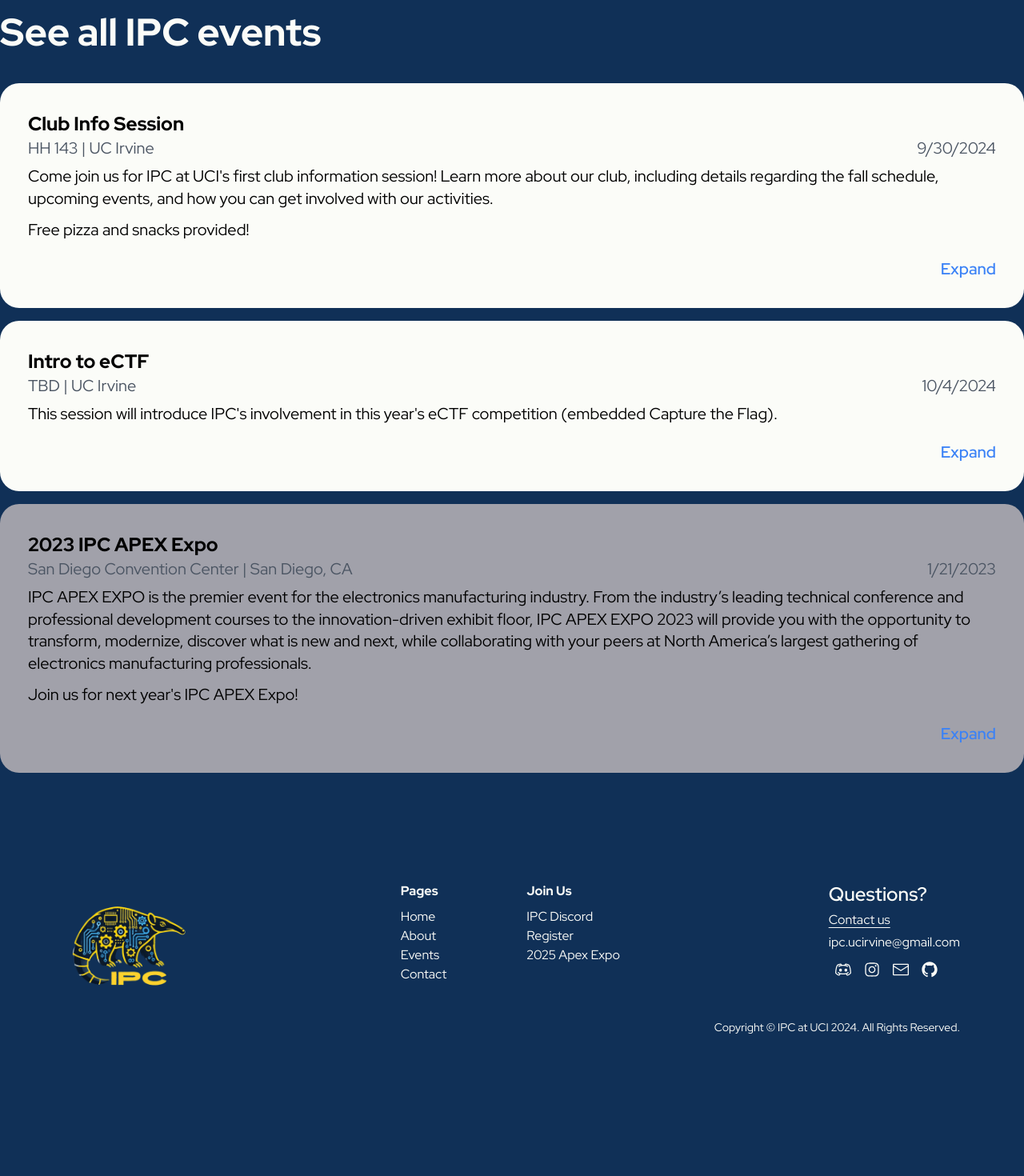
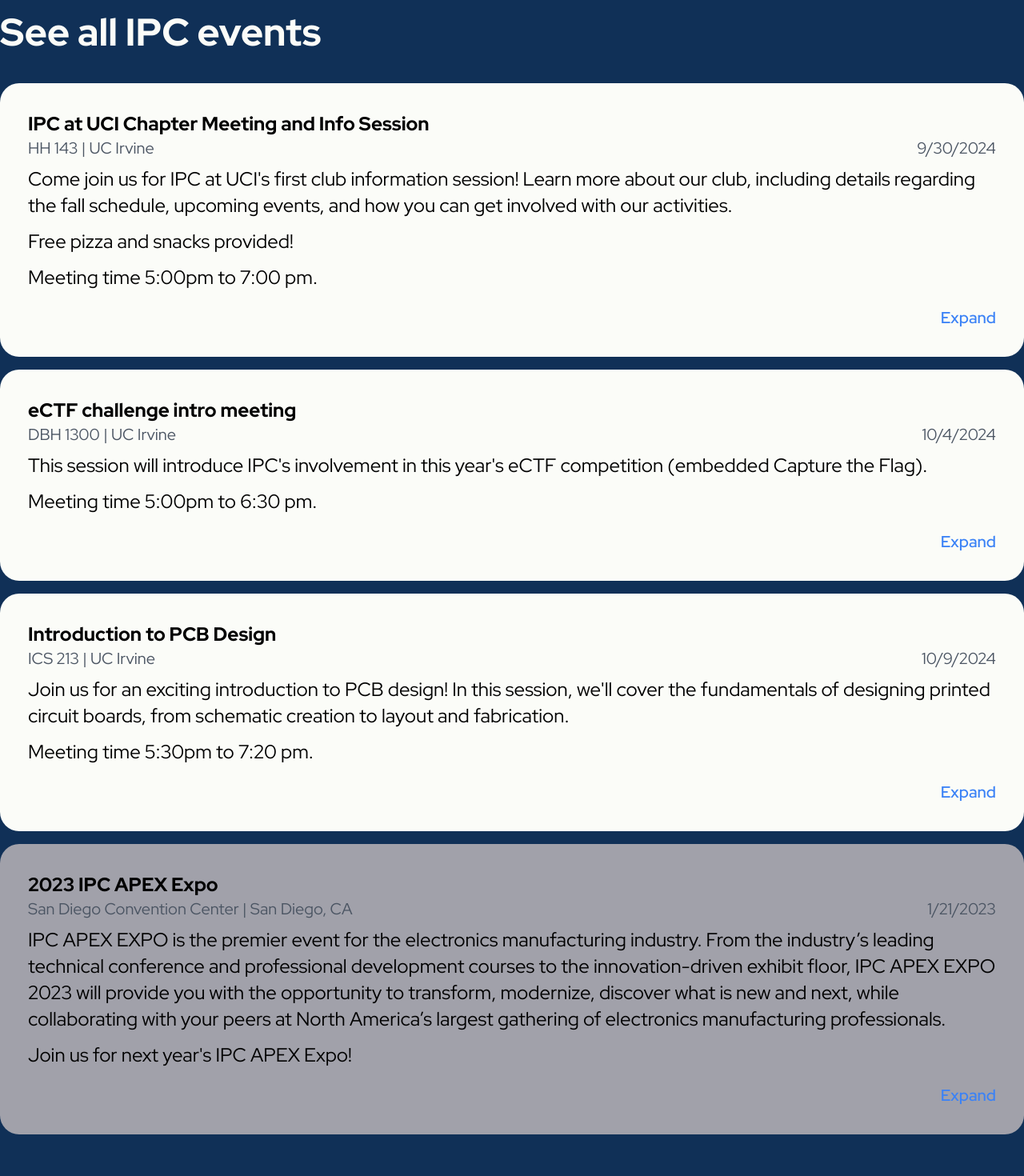
Before and after one commit to IPC-at-UCI/ipc-uci-website, a Next.js app: page /events in a window 1280 px wide. Shown: the part 1140-2610 px from the top of the page at 80% size. Before the commit the page ends 2462 px from the top, so only its background shows below. Built offline with nearby package versions, Linux system fonts and the light colour scheme.

Commit message:
Add final events, add links to contact icons

```diff
--- a/src/app/_data/events.ts
+++ b/src/app/_data/events.ts
@@ -1,9 +1,10 @@
 import { StaticImport } from "next/dist/shared/lib/get-img-props";
 
-import ectfImg from "./event-images/ectf.png"
-import logo from "./event-images/logo.png"
+import ectfImg from "./event-images/ectf.png";
+import logo from "./event-images/logo.png";
 import img3 from "./event-images/img3.jpg";
 import img5 from "./event-images/img3.jpg";
+import pcbImg from "./event-images/pcb.jpeg";
 
 export interface EventObject {
   id: string;
@@ -16,39 +17,52 @@
 }
 
 export const EVENT_DATA: EventObject[] = [
-
   {
     id: "event-1",
-    title: "Club Info Session",
+    title: "IPC at UCI Chapter Meeting and Info Session",
     buildingName: "HH 143",
     location: "UC Irvine",
     date: new Date("2024-09-30"),
     description: [
       "Come join us for IPC at UCI's first club information session! Learn more about our club, including details regarding the fall schedule, upcoming events, and how you can get involved with our activities.",
       "Free pizza and snacks provided!",
+      "Meeting time 5:00pm to 7:00 pm.",
     ],
     images: [logo],
   },
   {
     id: "event-2",
-    title: "Intro to eCTF",
-    buildingName: "TBD",
+    title: "eCTF challenge intro meeting",
+    buildingName: "DBH 1300",
     location: "UC Irvine",
     date: new Date("2024-10-04"),
     description: [
       "This session will introduce IPC's involvement in this year's eCTF competition (embedded Capture the Flag).",
+      "Meeting time 5:00pm to 6:30 pm.",
     ],
-    images: [ectfImg]
+    images: [ectfImg],
   },
   {
     id: "event-3",
+    title: "Introduction to PCB Design",
+    buildingName: "ICS 213",
+    location: "UC Irvine",
+    date: new Date("2024-10-09"),
+    description: [
+      "Join us for an exciting introduction to PCB design! In this session, we'll cover the fundamentals of designing printed circuit boards, from schematic creation to layout and fabrication.",
+      "Meeting time 5:30pm to 7:20 pm.",
+    ],
+    images: [pcbImg],
+  },
+  {
+    id: "event-4",
     title: "2023 IPC APEX Expo",
     buildingName: "San Diego Convention Center",
     location: "San Diego, CA",
     date: new Date("2023-01-21"),
     description: [
       "IPC APEX EXPO is the premier event for the electronics manufacturing industry. From the industry’s leading technical conference and professional development courses to the innovation-driven exhibit floor, IPC APEX EXPO 2023 will provide you with the opportunity to transform, modernize, discover what is new and next, while collaborating with your peers at North America’s largest gathering of electronics manufacturing professionals.",
-      "Join us for next year's IPC APEX Expo!"
+      "Join us for next year's IPC APEX Expo!",
     ],
     images: [img3, img5],
   },
--- a/src/app/contact/page.tsx
+++ b/src/app/contact/page.tsx
@@ -9,9 +9,9 @@
 import rightCircuit from "@/app/_images/right-circuit.png";
 import leftCircuit from "@/app/_images/left-circuit.png";
 
+import { DISCORD_INVITE_LINK, INSTAGRAM_LINK, GITHUB_LINK, IPC_EMAIL } from "@/app/_data/links";
+
 import { EnvelopeClosedIcon, DiscordLogoIcon, InstagramLogoIcon, GitHubLogoIcon } from "@radix-ui/react-icons";
-
-import { IPC_EMAIL } from "@/app/_data/links"
 
 export default function Page() {
   return (
@@ -48,10 +48,10 @@
           </div>
 
           <div className="flex items-center gap-3 justify-center">
-            <ContactIcon Icon={DiscordLogoIcon} className="w-10 h-10" />
-            <ContactIcon Icon={InstagramLogoIcon} className="w-10 h-10" />
-            <ContactIcon Icon={EnvelopeClosedIcon} className="w-10 h-10" />
-            <ContactIcon Icon={GitHubLogoIcon} className="w-10 h-10" />
+            <ContactIcon Icon={DiscordLogoIcon} href={DISCORD_INVITE_LINK} className="w-10 h-10" />
+            <ContactIcon Icon={InstagramLogoIcon} href={INSTAGRAM_LINK} className="w-10 h-10" />
+            <ContactIcon Icon={EnvelopeClosedIcon} href={IPC_EMAIL} className="w-10 h-10" />
+            <ContactIcon Icon={GitHubLogoIcon} href={GITHUB_LINK} className="w-10 h-10" />
           </div>
         </div>
       </Section>
--- a/src/app/events/page.tsx
+++ b/src/app/events/page.tsx
@@ -28,9 +28,10 @@
           <div className="text-center text-7xl font-bold text-ipc-yellow mb-[60px]">
             Discover Events
           </div>
-          <div className="flex gap-[40px]">
+          <div className="flex gap-[40px] mx-8">
             <EventThumbnail eventData={EVENT_DATA[0]} href="#event-1"/>
             <EventThumbnail eventData={EVENT_DATA[1]} href="#event-2"/>
+            <EventThumbnail eventData={EVENT_DATA[2]} href="#event-3"/>
           </div>
         </div>
       </Section>
@@ -66,7 +67,7 @@
                     <div className="flex flex-col gap-3">
                       {event.description.map(
                         (paragraph: string, key: number) => (
-                          <p className="leading-snug" key={key}>
+                          <p className="leading-snug text-2xl" key={key}>
                             {paragraph}
                           </p>
                         )
--- a/src/components/ContactIcon.tsx
+++ b/src/components/ContactIcon.tsx
@@ -1,13 +1,20 @@
 export default function ContactIcon({
   Icon,
+  href,
   className,
 }: {
   Icon: any;
+  href: string;
   className?: string;
 }) {
   return (
-    <button className="py-2 px-2 hover:bg-ipc-black rounded-xl ease-in-out duration-200">
+    <a
+      href={href}
+      target="_blank"
+      rel="noopener noreferrer"
+      className="py-2 px-2 hover:bg-ipc-black rounded-xl ease-in-out duration-200"
+    >
       <Icon className={`text-ipc-white ${className}`} />
-    </button>
+    </a>
   );
 }
--- a/src/components/EventThumbnail.tsx
+++ b/src/components/EventThumbnail.tsx
@@ -8,7 +8,7 @@
         <Link href={href} className="relative text-ipc-white flex justify-center items-center group">
             <div className="absolute z-50 opacity-0 group-hover:opacity-100 duration-300 m-6">
                 <h3 className="font-bold text-2xl mb-2">{eventData.title}</h3>
-                <p className="font-light text-lg leading-6">{eventData.description[0]}</p>
+                <p className="font-light text-xl leading-6">{eventData.description[0]}</p>
             </div>
             <Image src={eventData.images[0]} alt="Event image" className="object-cover w-[600px] group-hover:brightness-50 group-hover:drop-shadow-[0_0_20px_rgba(255,255,255,.75)]
  duration-300 rounded-2xl" />
--- a/src/components/Footer.tsx
+++ b/src/components/Footer.tsx
@@ -5,7 +5,7 @@
 
 import ContactIcon from "./ContactIcon";
 
-import { IPC_EMAIL } from "@/app/_data/links";
+import { IPC_EMAIL, DISCORD_INVITE_LINK, INSTAGRAM_LINK, GITHUB_LINK } from "@/app/_data/links";
 
 import {
   InstagramLogoIcon,
@@ -80,10 +80,10 @@
               </Link>
               <div className="">{IPC_EMAIL}</div>
               <div className="flex items-center">
-                <ContactIcon Icon={DiscordLogoIcon} className="w-5 h-5" />
-                <ContactIcon Icon={InstagramLogoIcon} className="w-5 h-5" />
-                <ContactIcon Icon={EnvelopeClosedIcon} className="w-5 h-5" />
-                <ContactIcon Icon={GitHubLogoIcon} className="w-5 h-5" />
+                <ContactIcon Icon={DiscordLogoIcon} href={DISCORD_INVITE_LINK} className="w-5 h-5" />
+                <ContactIcon Icon={InstagramLogoIcon} href={INSTAGRAM_LINK} className="w-5 h-5" />
+                <ContactIcon Icon={EnvelopeClosedIcon} href={IPC_EMAIL} className="w-5 h-5" />
+                <ContactIcon Icon={GitHubLogoIcon} href={GITHUB_LINK} className="w-5 h-5" />
               </div>
             </div>
           </div>
--- a/src/components/Navigation.tsx
+++ b/src/components/Navigation.tsx
@@ -11,6 +11,7 @@
   GitHubLogoIcon,
   EnvelopeClosedIcon,
 } from "@radix-ui/react-icons";
+import { DISCORD_INVITE_LINK, GITHUB_LINK, INSTAGRAM_LINK, IPC_EMAIL } from "@/app/_data/links";
 
 function NavItem({
   children,
@@ -46,10 +47,10 @@
         </div>
 
         <div className="flex items-center">
-          <ContactIcon Icon={DiscordLogoIcon} className="w-5 h-5" />
-          <ContactIcon Icon={InstagramLogoIcon} className="w-5 h-5" />
-          <ContactIcon Icon={EnvelopeClosedIcon} className="w-5 h-5" />
-          <ContactIcon Icon={GitHubLogoIcon} className="w-5 h-5" />
+          <ContactIcon Icon={DiscordLogoIcon} href={DISCORD_INVITE_LINK} className="w-5 h-5" />
+          <ContactIcon Icon={InstagramLogoIcon} href={INSTAGRAM_LINK} className="w-5 h-5" />
+          <ContactIcon Icon={EnvelopeClosedIcon} href={IPC_EMAIL} className="w-5 h-5" />
+          <ContactIcon Icon={GitHubLogoIcon} href={GITHUB_LINK} className="w-5 h-5" />
         </div>
       </div>
     </div>
```
Also changed, not shown: src/app/_data/event-images/pcb.jpeg (added).
